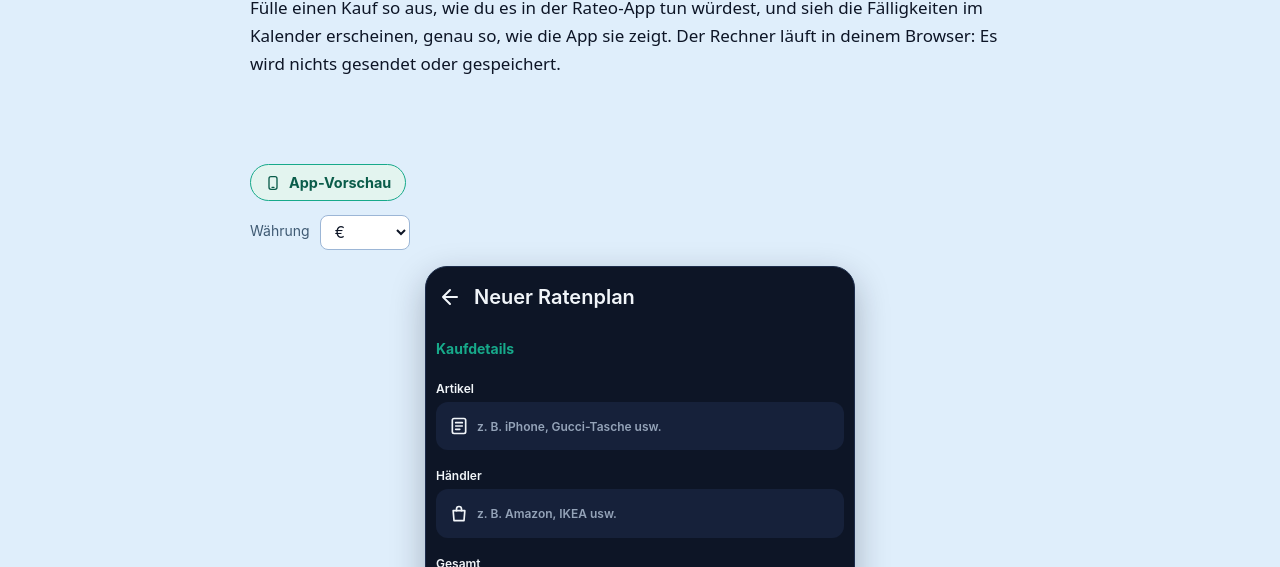
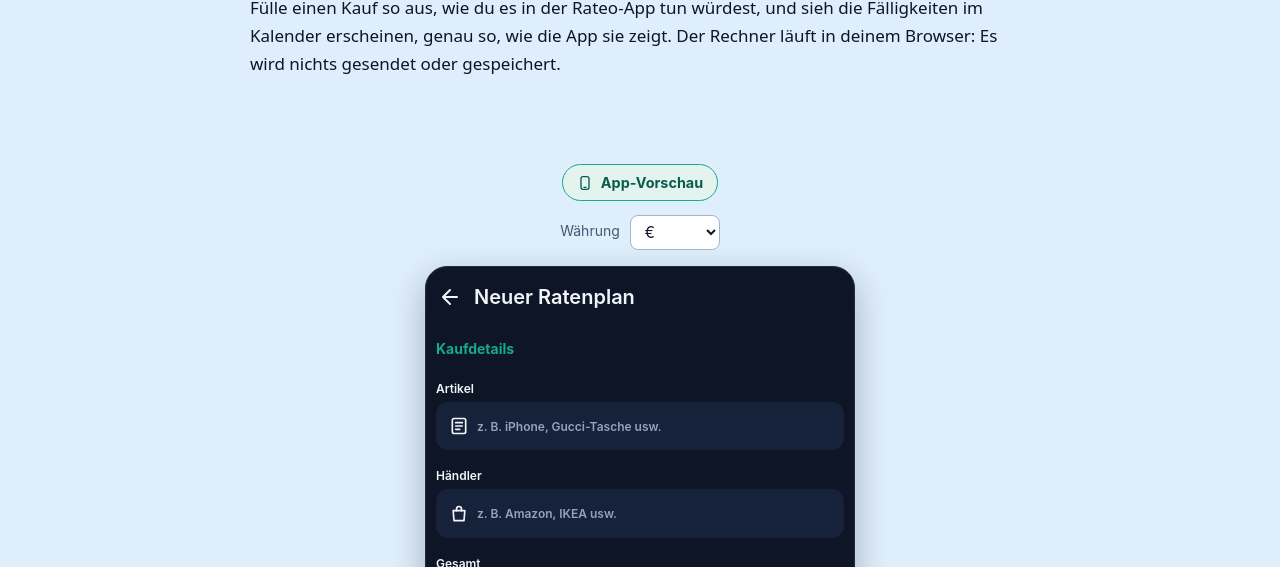
Before and after one commit to RateoBNPL/rateobnpl-site, a plain HTML site: page de/rechner/ratenkalender/index.html in a window 1280 px wide. Shown: the part 233-800 px from the top of the page. Drawn offline with Linux system fonts and the light colour scheme.

Commit message:
Add files via upload

```diff
--- a/de/rechner/ratenkalender/index.html
+++ b/de/rechner/ratenkalender/index.html
@@ -5,8 +5,8 @@
 <link rel="icon" href="/favicon.ico" sizes="any"><link rel="apple-touch-icon" href="/apple-touch-icon.png"><link rel="stylesheet" href="/css/style.css"><script type="application/ld+json">{"@context": "https://schema.org", "@type": "WebApplication", "name": "Ratenkalender-Rechner", "description": "Kostenlose Vorschau der Rateo-App: Trage deinen Ratenkauf ein und sieh alle Fälligkeiten im Kalender, genau so, wie die App sie zeigt. Läuft im Browser, nichts wird gesendet oder gespeichert.", "applicationCategory": "FinanceApplication", "operatingSystem": "Any", "inLanguage": "de", "url": "https://rateobnpl.com/de/rechner/ratenkalender/", "offers": {"@type": "Offer", "price": "0", "priceCurrency": "EUR"}}</script>
 <style>.ap2{--bg:#0D1526;--card:#16213A;--pri:#17A98A;--sec:#94A3B8;--alt:#2A3B5C;--txt:#F1F5F9;--acc:#64748B;--err:#E85D5D;--warn:#E8C547;--sv:#334155;margin:22px 0 8px;font-family:Inter,system-ui,-apple-system,"Segoe UI",Roboto,Arial,sans-serif}
 .ap2 *{box-sizing:border-box}
-.ap2 .ap2-chip{display:inline-flex;align-items:center;gap:8px;background:#E3F4EF;color:#0A5C4A;border:1px solid #17A98A;border-radius:999px;padding:6px 14px;font-weight:700;font-size:.9rem;margin:0 0 14px}
-.ap2 .ap2-cur{display:flex;align-items:center;gap:10px;margin:0 0 16px;font-size:.95rem}
+.ap2 .ap2-chip{display:flex;width:fit-content;margin-left:auto;margin-right:auto;align-items:center;gap:8px;background:#E3F4EF;color:#0A5C4A;border:1px solid #17A98A;border-radius:999px;padding:6px 14px;font-weight:700;font-size:.9rem;margin:0 auto 14px}
+.ap2 .ap2-cur{display:flex;justify-content:center;align-items:center;gap:10px;margin:0 0 16px;font-size:.95rem}
 .ap2 .ap2-cur select{width:auto;min-width:90px;font:inherit;padding:6px 10px;border-radius:8px;border:1px solid #9CB6D6;background:#fff;color:#0D1526}
 .ap2 .ap2-screen{background:var(--bg);color:var(--txt);border-radius:22px;max-width:430px;margin:0 auto 26px;overflow:hidden;box-shadow:0 12px 34px rgba(13,21,38,.28);border:1px solid #1d2c4a}
 .ap2 .ap2-bar{display:flex;align-items:center;gap:12px;padding:14px 12px;font-size:20px;font-weight:600;color:var(--txt)}
```
Also changed, not shown: es/herramientas/calculadora-calendario-cuotas/index.html (+2 -2 lines), it/strumenti/calcolatore-calendario-rate/index.html (+2 -2 lines), tools/bnpl-payment-calendar-calculator/index.html (+2 -2 lines).
